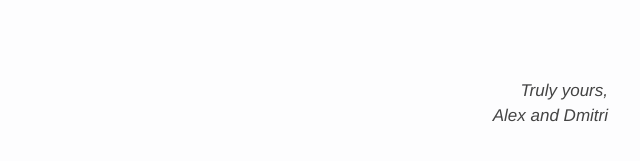
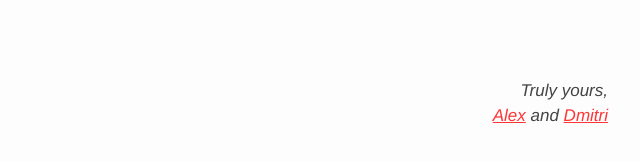
Before and after one commit to likeastore/goodbye-letter, a website: page index.html in a window 1280 px wide. Shown: the part 1633-1794 px from the top of the page, 332-972 px from the left. Drawn offline with Linux system fonts and the light colour scheme.

Commit message:
small corrections

```diff
--- a/index.html
+++ b/index.html
@@ -53,14 +53,7 @@
 
         <p><strong>PS</strong>. We decided to open-source <a href="https://github.com/likeastore">everything</a> we worked on for a last 2 years,  including <a href="#">application</a>, <a href="#">synchronization</a> engine, and many useful <a href="#">libraries</a>, to say thanks to the OSS community and hopefully help other developers.</p>
 
-        <p class="italic right-align pt4">Truly yours, <br/> Alex and Dmitri </p>
-
-<!--         <h3 class="m0 mt3 caps">Some heading</h3>
-        <hr class="mt1 mb2 b2 border-darken-2">
-        <p><blockquote>The generated Lorem Ipsum is therefore always free from repetition, injected humour, or non-characteristic words etc. All the Lorem Ipsum generators on the Internet tend to repeat predefined chunks as necessary, making this the first true generator on the Internet. It uses a dictionary of over 200 Latin words, combined with a handful of model sentence structures, to generate Lorem Ipsum which looks reasonable.</blockquote></p>
-
-        <hr class="mt1 mb3 b2 border-darken-2">
- -->
+        <p class="italic right-align pt4">Truly yours, <br/> <a href="http://twitter.com/alexbeletsky">Alex</a> and <a href="http://twitter.com/voronianski">Dmitri</a></p>
     </div>
 </body>
 </html>
```
